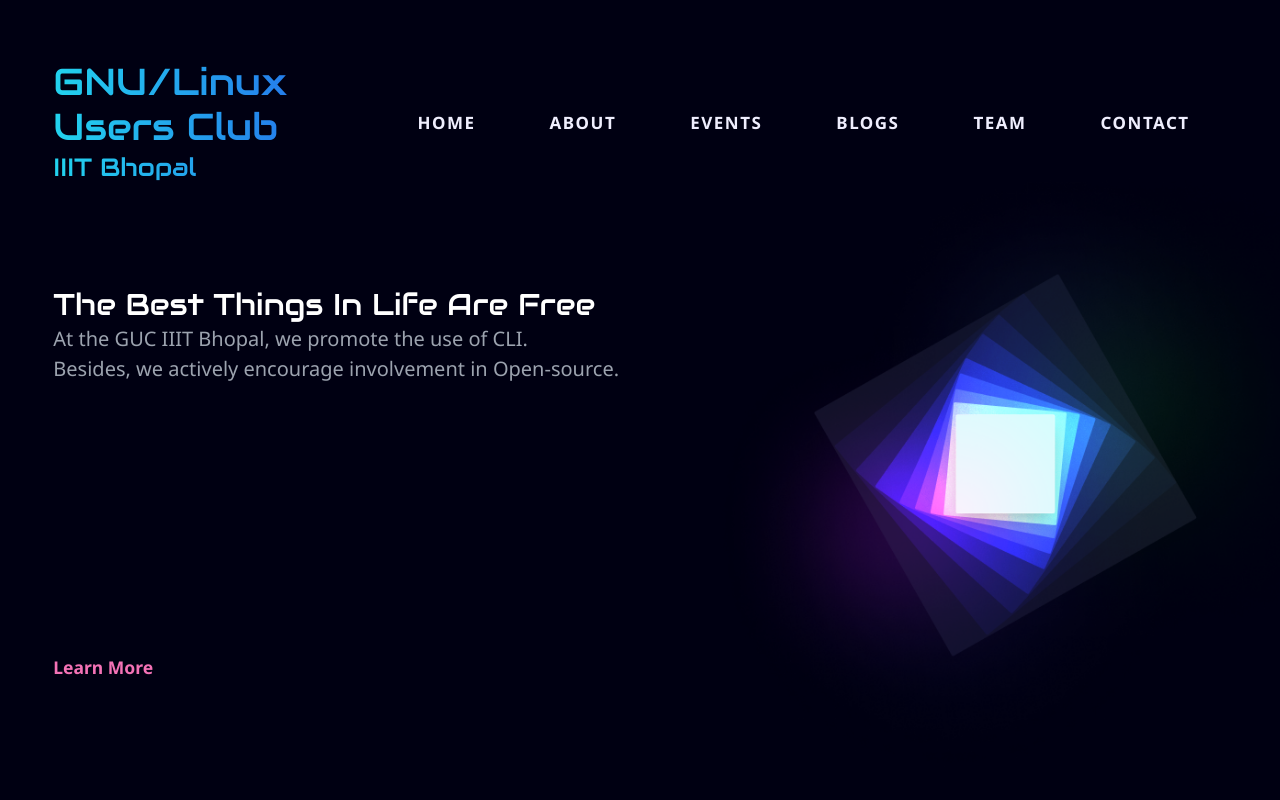
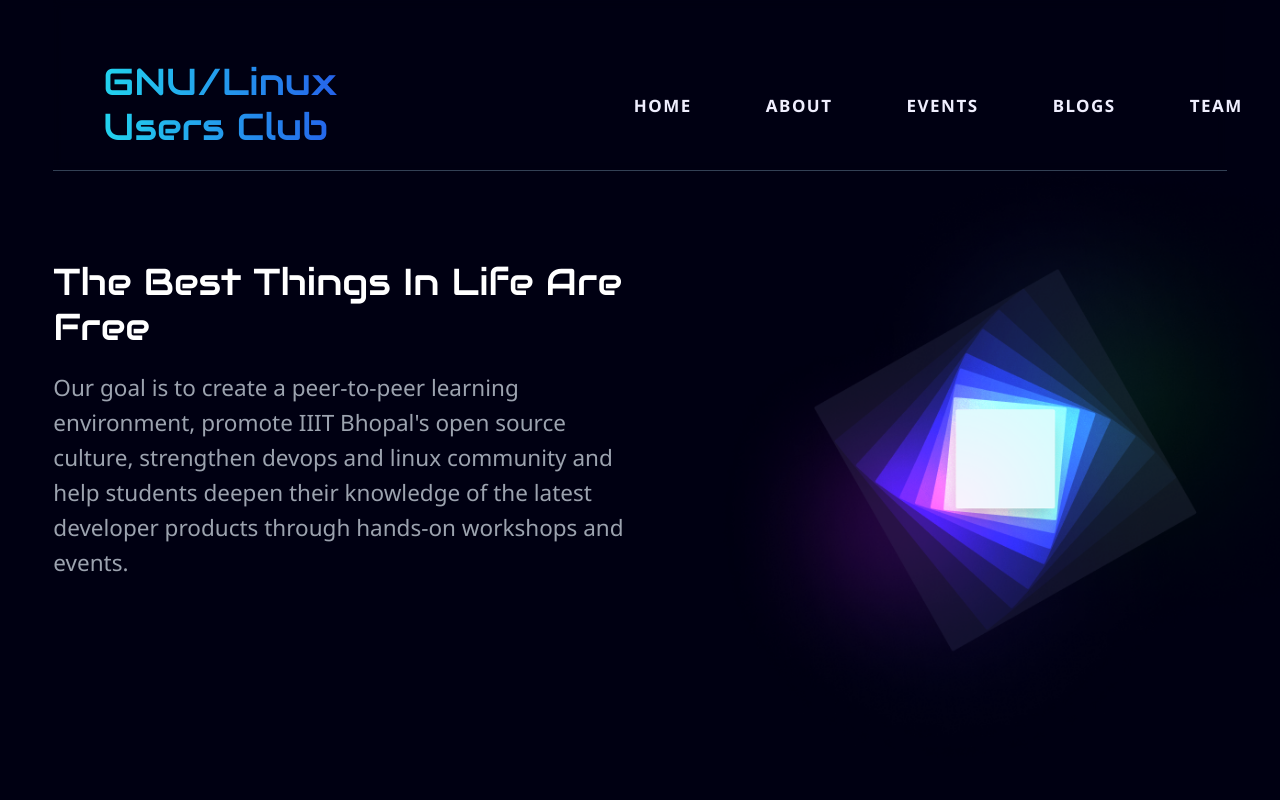
Before and after one commit to guciiitbhopal/guc-iiitbhopal, a React (Create React App) app: page / in a window 1280 px wide. Shown: the top 800 px of the page. Built offline with nearby package versions, Linux system fonts and the light colour scheme.

Commit message:
styled navbar: backdrop blur and border-bottom

```diff
--- a/src/components/Navbar.jsx
+++ b/src/components/Navbar.jsx
@@ -1,19 +1,22 @@
 import React from "react";
+import { useEffect } from "react";
+import { useState } from "react";
 import { Link } from "react-router-dom";
 
 const Navbar = () => {
-  const [navbarOpen, setNavbarOpen] = React.useState(false);
+  const [navbarOpen, setNavbarOpen] = useState(false);
+
   return (
-    <nav className=" w-full ">
-      <div className="flex flex-col md:flex-row items-between mt-4 md:mt-12 ">
+    <nav className="w-11/12 border-b fixed border-slate-700 pb-4 backdrop-blur-sm z-10">
+      <div className="flex flex-col md:flex-row items-between mt-4 md:mt-12 backdrop-blur-sm">
         <div className=" flex  justify-between items-center ">
-          <div className="flex flex-col font-audiowide">
-            <li className=" flex text-md text-transparent mr-4 bg-clip-text bg-gradient-to-r from-cyan-400 to-blue-600 sm:text-2xl md:text-3xl">
+          <div className="flex flex-col font-audiowide text-md text-transparent bg-clip-text bg-gradient-to-r from-cyan-400 to-blue-600 sm:text-2xl md:text-3xl ml-10">
+            {/* <li className=" flex text-md text-transparent mr-4 bg-clip-text bg-gradient-to-r from-cyan-400 to-blue-600 sm:text-2xl md:text-3xl"> */}
               <Link to="/">GNU/Linux Users Club</Link>
-            </li>
+            {/* </li>
             <li className="flex text-sm leading-non text-transparent bg-clip-text bg-gradient-to-r from-cyan-400 to-blue-600 s sm:text-xl">
               <Link to="/">IIIT Bhopal</Link>
-            </li>
+            </li> */}
           </div>
           <button
             className={
@@ -34,9 +37,9 @@
             (navbarOpen ? " flex" : " hidden")
           }
         >
-          <ul className="flex flex-col items-center md:flex-row text-twhite list-none lg:ml-auto">
-            <li className=" lg:mx-4 flex text-sm duration-300 parent num1 btn1">
-              <Link to="/" className="a">
+          <ul className="flex flex-col items-center md:flex-row text-twhite list-none lg:ml-32">
+            <li className=" lg:mx-4 flex text-sm duration-300 parent num1 btn1 lg:ml-24">
+              <Link to="/" className="a ">
                 <span></span>
                 <span></span>
                 <span></span>
@@ -88,7 +91,8 @@
                 <span></span>
                 <span></span>
                 <span></span>
-                <span></span>Contact
+                <span></span>
+                Contact
               </Link>
             </li>
           </ul>
--- a/src/index.css
+++ b/src/index.css
@@ -11,7 +11,7 @@
 
 :root {
   font-size: 20px;
-  --mainColor: #0cebeb;
+  --mainColor: #0bcdf4d8;
 }
 
 /* navbar button style */
@@ -148,6 +148,14 @@
 .btn1:hover {
   color: rgb(12, 235, 235);
 }
+
+.btn1:active {
+  color: rgb(12, 235, 235);
+}
+
+.btn1::-moz-selection{
+  text-decoration: line-through;
+}
 /* navbar button style end */
 
 /*  */
--- a/src/pages/About.jsx
+++ b/src/pages/About.jsx
@@ -5,13 +5,13 @@
 const About = () => {
   return (
     <div>
-      <div className="flex flex-col items-center md:flex-row ">
-        <div className='ml-8'>
+      <div className="flex flex-col items-center md:flex-row">
+        <div className='ml-8 mt-28'>
           <img src={logolo} alt="/"  />
         </div>
-        <div className="flex flex-col justify-center items-center lg:items-start h-full w-full sm:w-7/12 px-6 pt-6 glsm">
+        <div className="flex flex-col justify-center items-center lg:items-start h-full w-full sm:w-7/12 px-6 pt-6 mt-28 glsm">
           <h1 className="twhite text-4xl font-semibold flex flex-col items-center sm:items-start ">
-            <span className=" text-3xl sm:text-4xl ">About us</span>
+            <span className=" text-3xl sm:text-4xl">About us</span>
           </h1>
           <p className=" flex twhite text-center lg:text-start font-light lg:mr-10 lg:mb-16 mt-3 sm:text-sm md:mt-10 md:text-lg md:leading-8">GUC is a conglomeration of individuals who got together because of one common love: the Linux operating system. However, we soon discovered that we had much more in common than Linux: the GNU and Free Software ideals, strong views about the privacy of the individual, and a desire to Change the World.</p>
         </div>
--- a/src/pages/Home.jsx
+++ b/src/pages/Home.jsx
@@ -4,29 +4,27 @@
   return (
     <div>
       <div className="grid lg:grid-cols-2">
-        <div className="grid lg:order-1 order-2 auto-rows-fr">
-          <div className="order-2 lg:-my-4">
-            <p className="sm:text-sm md:text-base text-gray-400  sm:-translate-y-9 lg:-translate-y-20">
-              At the GUC IIIT Bhopal, we promote the use of CLI.
-              <br />
-              Besides, we actively encourage involvement in Open-source.
+        <div className="grid lg:order-1 order-2 auto-rows-fr mt-32">
+          <div className="order-2 lg:-my-24 sm:mt-20">
+            <p className="text-sm md:text-lg text-gray-400  sm:-translate-y-9 lg:-translate-y-20">
+              Our goal is to create a peer-to-peer learning environment, promote IIIT Bhopal's open source culture, strengthen devops and linux community and help students deepen their knowledge of the latest developer products through hands-on workshops and events.
             </p>
           </div>
 
           <div className="order-1">
-            <p className="font-audiowide lg:text-2xl lg:translate-y-20">
+            <p className="font-audiowide lg:text-3xl lg:translate-y-20">
               The Best Things In Life Are Free
             </p>
           </div>
 
-          <p className="mt-6 mb-6 lg:mb-0 order-last lg:-translate-y-16">
+          <p className="mb-6 lg:mb-0 order-last lg:-translate-y-16 mt-80">
             <a className="text-pink-400 text-sm font-bold" href="/about">
               Learn More
             </a>
           </p>
         </div>
 
-        <div className="md:justify-end items-center justify-start mt-4 lg:-translate-y-8 lg:translate-x-12 order-1 lg:order-2">
+        <div className="md:justify-end items-center justify-start mt-40 lg:-translate-y-8 lg:translate-x-12 order-1 lg:order-2">
           <img className="mb-24 lg:-translate-y-1" src="/logo.png" alt="logo" />
         </div>
       </div>
```
